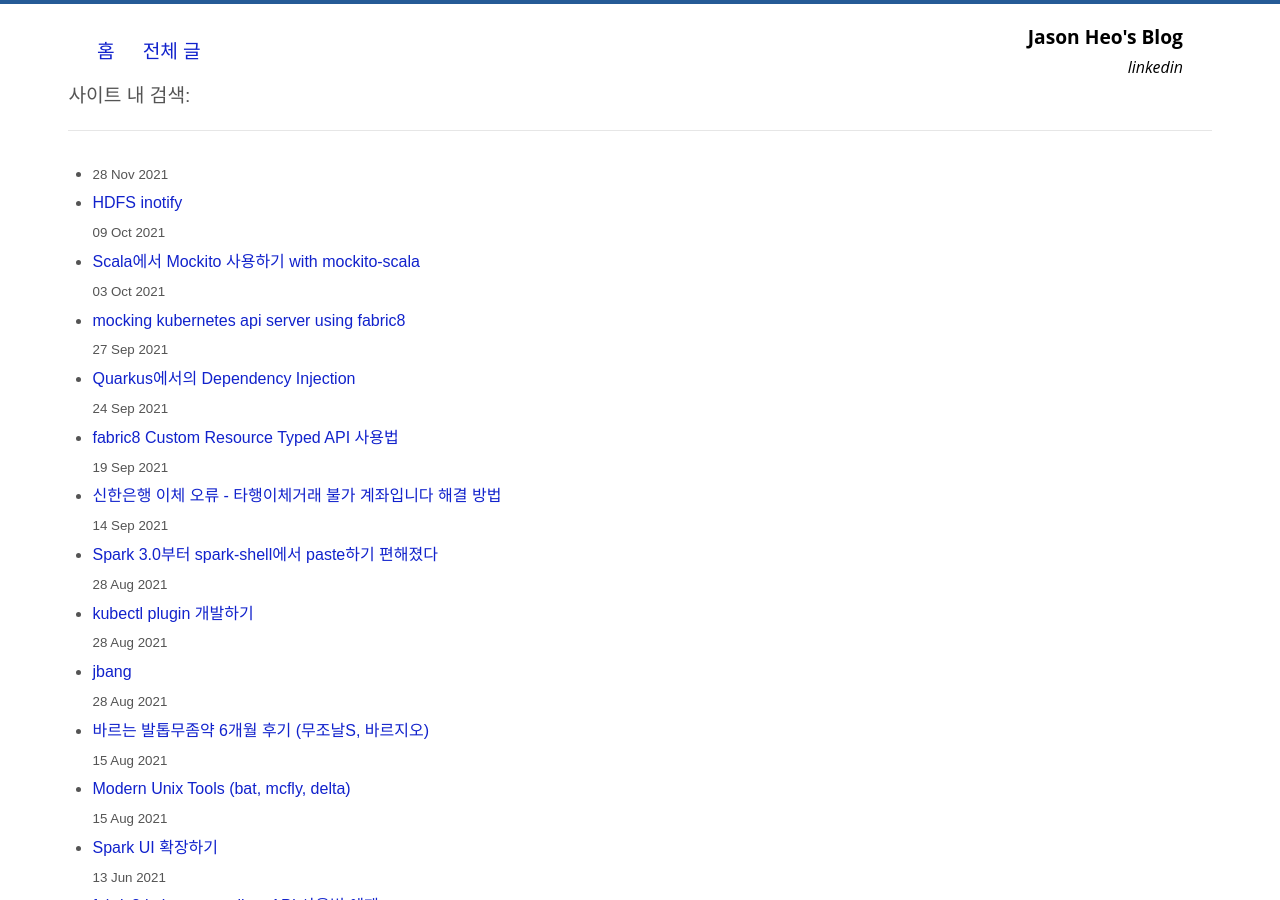
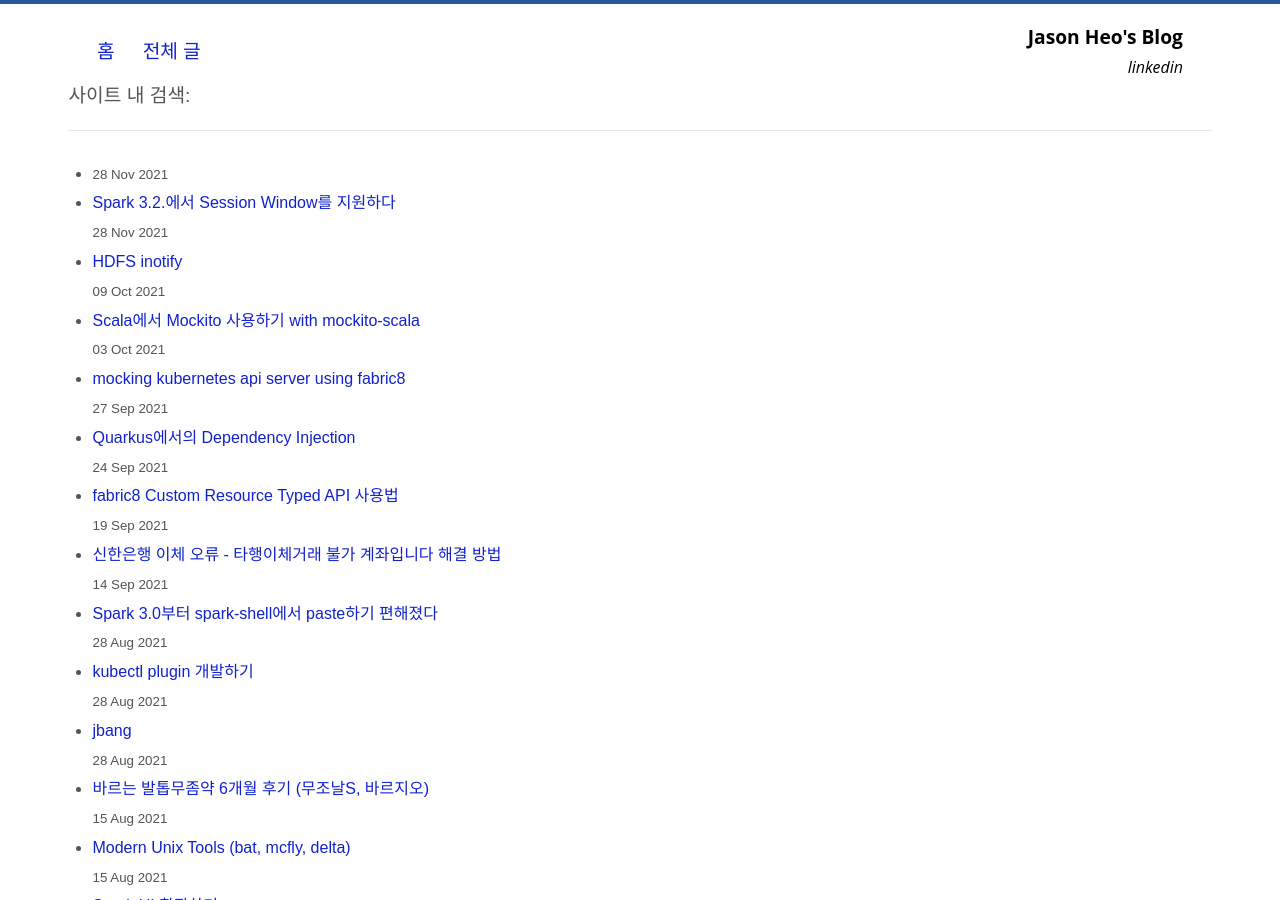
Before and after one commit to jason-heo/jason-heo.github.io, a Jekyll site: the page built from all_posts.html, in a window 1280 px wide and 900 px high. Built offline with Jekyll 4.4.1, drawn with Linux system fonts in a browser that asks for light colours; comment, search, counter and statistics services are not loaded; some of the changed lines change nothing that is shown.

Commit message:
Spark 3.2 & session window

````diff
--- a/_posts/2021-10-09-hdfs-inotify.md
+++ b/_posts/2021-10-09-hdfs-inotify.md
@@ -16,7 +16,7 @@ categories: "programming"
     - `METADATA`
     - `UNLINK`
     - `TRUNCATE`
-- (아쉽게도) admin user만 본 API를 사용할 수 있다
+- (아쉽게도) 본 API는 admin user만 사용할 수 있다
     - Admin API를 사용해야하기 때문에 admin user만 사용할 수 있는 기능이다
     - 혹시나하고 실행시켜 봤는데 normal user인 경우 다음과 같은 에러가 발생한다
         - > Exception in thread "main" org.apache.hadoop.ipc.RemoteException(org.apache.hadoop.security.AccessControlException): Access denied for user XXX. Superuser privilege is require
--- /dev/null
+++ b/_posts/2021-11-28-spark32-support-session-window.md
@@ -0,0 +1,36 @@
+---
+layout: post
+title: "Spark 3.2.에서 Session Window를 지원하다"
+categories: "bigdata"
+---
+
+Spark 3.1까지만해도 Spark에서는 Session Window를 제대로 지원하지 않았다. 그런데 Spark 3.2부터 드디어 event time 기반의 Session Window를 지원하기 시작했다.
+
+### Spark 3.1까지의 Session Window 구현 방법
+
+[`StructuredSessionization.scala`](https://github.com/apache/spark/blob/branch-3.1/examples/src/main/scala/org/apache/spark/examples/sql/streaming/StructuredSessionization.scala)에 있는 것처럼 `mapGroupsWithState`나 `flatMapGroupsWithState`를 이용해서 개발자가 직접 Session Window를 구현해야했다.
+
+그런데 예제에 나와있는 것은 제대로된 Session Window가 아니다. Stream에서 event time 기반의 Session Window를 구현하려면 lateness, out-of-order를 고려해야하는데 이에 대한 고려가 전혀 안되어있다.
+
+[Is proper event-time sessionization possible with Spark Structured Streaming?](https://stackoverflow.com/q/51810460/2930152)라는 Stack Overflow의 질문처럼 Spark 3.1 이하 버전에서 Session Window를 구현하기는 꽤나 어려운 작업이다.
+
+### Spark 3.2부터 Session Window 지원
+
+2021.10.13.에 Spark 3.2.0이 출시되었다. [release note](https://spark.apache.org/releases/spark-release-3-2-0.html)를 보면 "EventTime based sessionization (session window)"라는 내용이 눈에 들어온다.
+
+이슈 번호는 [SPARK-10816](https://issues.apache.org/jira/browse/SPARK-10816)으로서 2015년에 생성된 오래된 이슈인데 드디어 지원이 시작되었다.
+
+(개발자는 자랑스럽게도 한국의 [임정택님](https://www.linkedin.com/in/heartsavior/?originalSubdomain=kr)이시다.)
+
+사용방법은 [Native Support of Session Window in Spark Structured Streaming](https://databricks.com/blog/2021/10/12/native-support-of-session-window-in-spark-structured-streaming.html)라는 Databricks 블로그에 올라와있다.
+
+```python
+# session window
+windowedCountsDF = \
+  eventsDF \
+    .withWatermark("eventTime", "10 minutes") \
+    .groupBy("deviceId", session_window("eventTime", "5 minutes")) \
+    .count()
+```
+
+이제는 `mapGroupsWithState()`를 이용해서 복잡한 로직을 구현하지 않아도 Session Window를 쉽게 사용할 수 있다.
````
